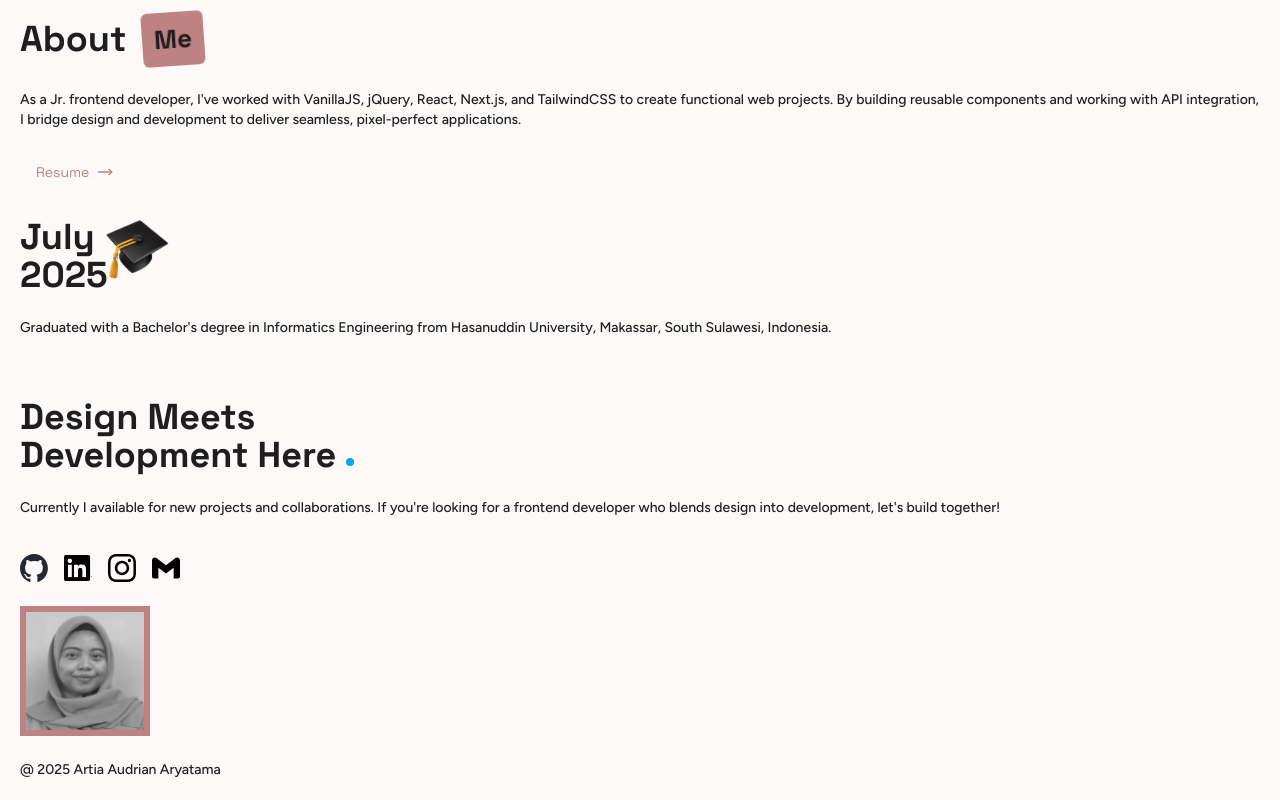
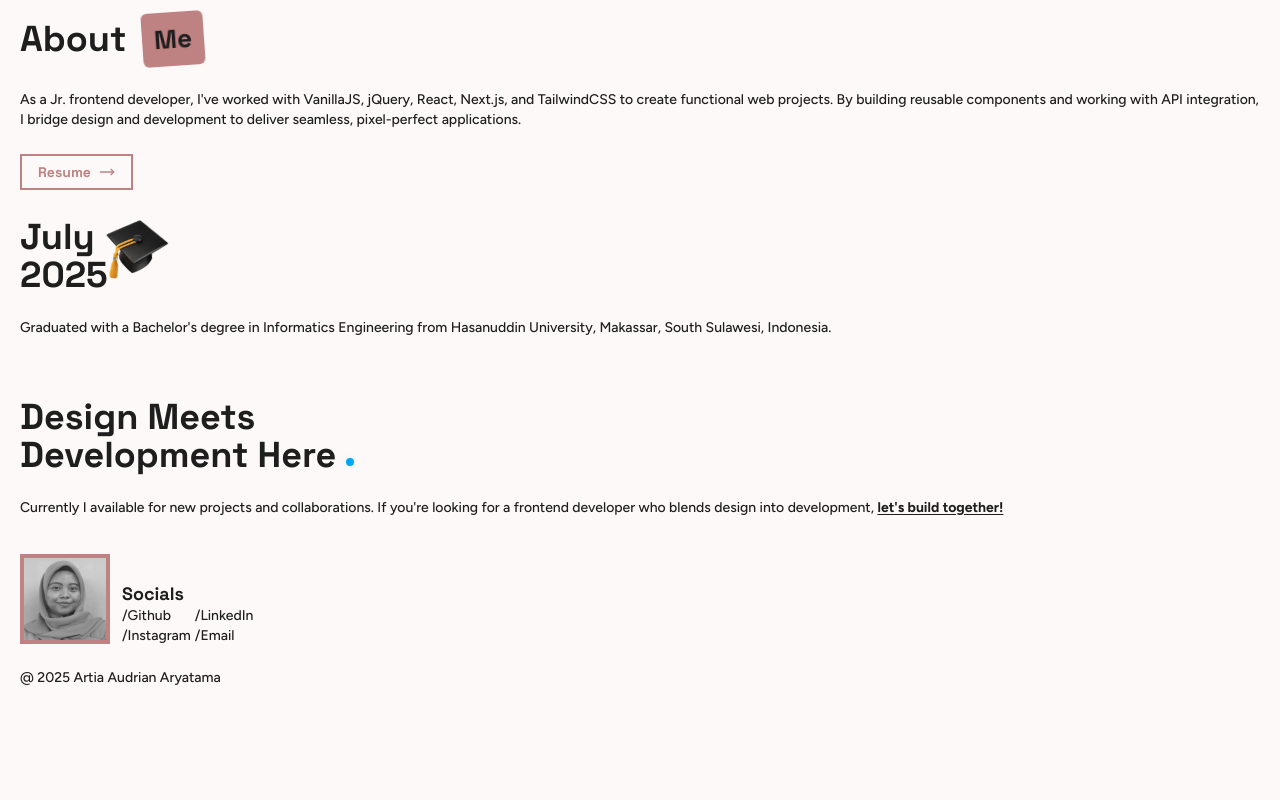
Before and after one commit to artyaaryatama/artia-portofolio, a Next.js app: page / in a window 1280 px wide. Shown: the part 654-1454 px from the top of the page. After the commit the page ends 1362 px from the top, so only its background shows below. Built offline with nearby package versions, Linux system fonts and the light colour scheme.

Commit message:
reducing the blur effect in navs, change btn resume, and delete socials list in footer

```diff
--- a/components/Footer.tsx
+++ b/components/Footer.tsx
@@ -1,5 +1,6 @@
 import SocialList from "./SocialList";
 import Image from "next/image";
+import Link from "next/link";
 
 export default function Footer() {
   return (
@@ -29,10 +30,8 @@ export default function Footer() {
         </h3>
       </div>
 
-
-
       <p className="font-figtree text-sm leading-5">
-        Currently I available for new projects and collaborations. If you&apos;re looking for a frontend developer who blends design into development, let&apos;s build together!
+        Currently I available for new projects and collaborations. If you&apos;re looking for a frontend developer who blends design into development, <span className="underline underline-offset-2  font-bold">let&apos;s build together!</span>
       </p>
 
       <div className="
@@ -40,19 +39,58 @@ export default function Footer() {
         flex flex-col gap-6
 
         ">
-        <SocialList />
 
         <div className="
-          flex justify-start">
-          <div className="border-6 border-primary w-[130px] h-[130px]">
+          flex justify-start gap-3 items-end">
+          <div className="border-4 border-primary w-[90px] h-[90px]">
             <Image
               src= {'/person/zoom.jpg'}
               alt= "Artia Audrian Aryatama"
               width={300}
               height={300}
               draggable={false}
-              className="grayscale hover:grayscale-0 transition-all duration-500 object-cover"
+              className="grayscale hover:grayscale-0 focus:grayscale-0 transition-all duration-500 object-cover"
               />
+          </div>
+
+          <div>
+            <h5 className="font-space-grotesk
+              text-lg font-bold
+            ">
+              Socials
+            </h5>
+            <ul className=" font-figtree
+              text-sm leading-4 grid grid-cols-2 gap-1
+            ">
+              <li>
+                <Link
+                  href={'/'}
+                >
+                  /Github
+                </Link>
+              </li>
+              <li>
+                <Link
+                  href={'/'}
+                >
+                  /LinkedIn
+                </Link>
+              </li>
+              <li>
+                <Link
+                  href={'/'}
+                >
+                  /Instagram
+                </Link>
+              </li>
+              <li>
+                <Link
+                  href={'/'}
+                >
+                  /Email
+                </Link>
+              </li>
+            </ul>
           </div>
         </div>
 
--- a/components/Navbar.tsx
+++ b/components/Navbar.tsx
@@ -11,7 +11,7 @@ export default function Navbar() {
   return (
     <nav className="
       fixed inset-x-0 top-0 z-50
-      bg-background/70 backdrop-filter backdrop-blur-lg w-full
+      bg-background/70 backdrop-filter backdrop-blur-sm w-full
       font-space-grotesk text-sm h-[62px]
       px-5 pt-3
       ">
--- a/components/home/About.tsx
+++ b/components/home/About.tsx
@@ -34,7 +34,7 @@ export default function About(){
         <Button
           variant={'linkNoUnderline'}
           className="
-            text-sm
+            text-sm border-2 border-primary font-semibold
           "
         >
           <Link
```
